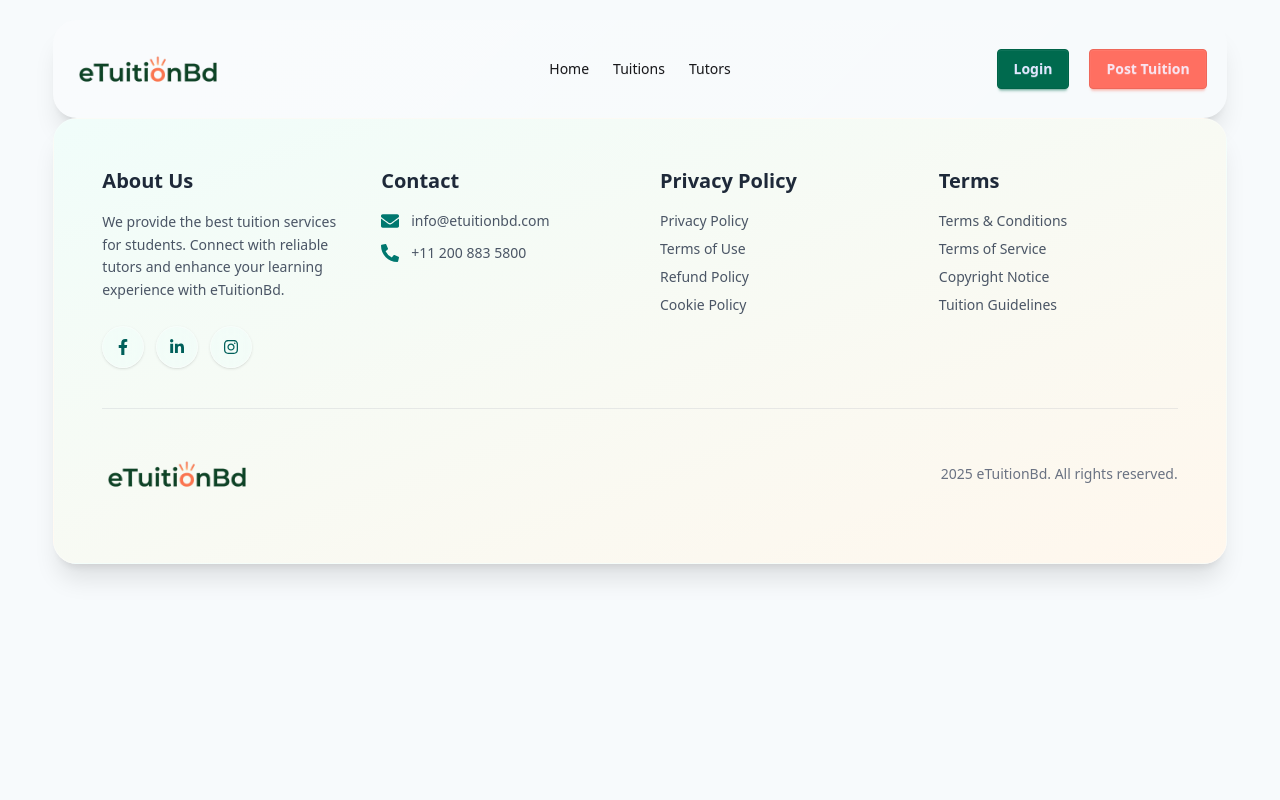
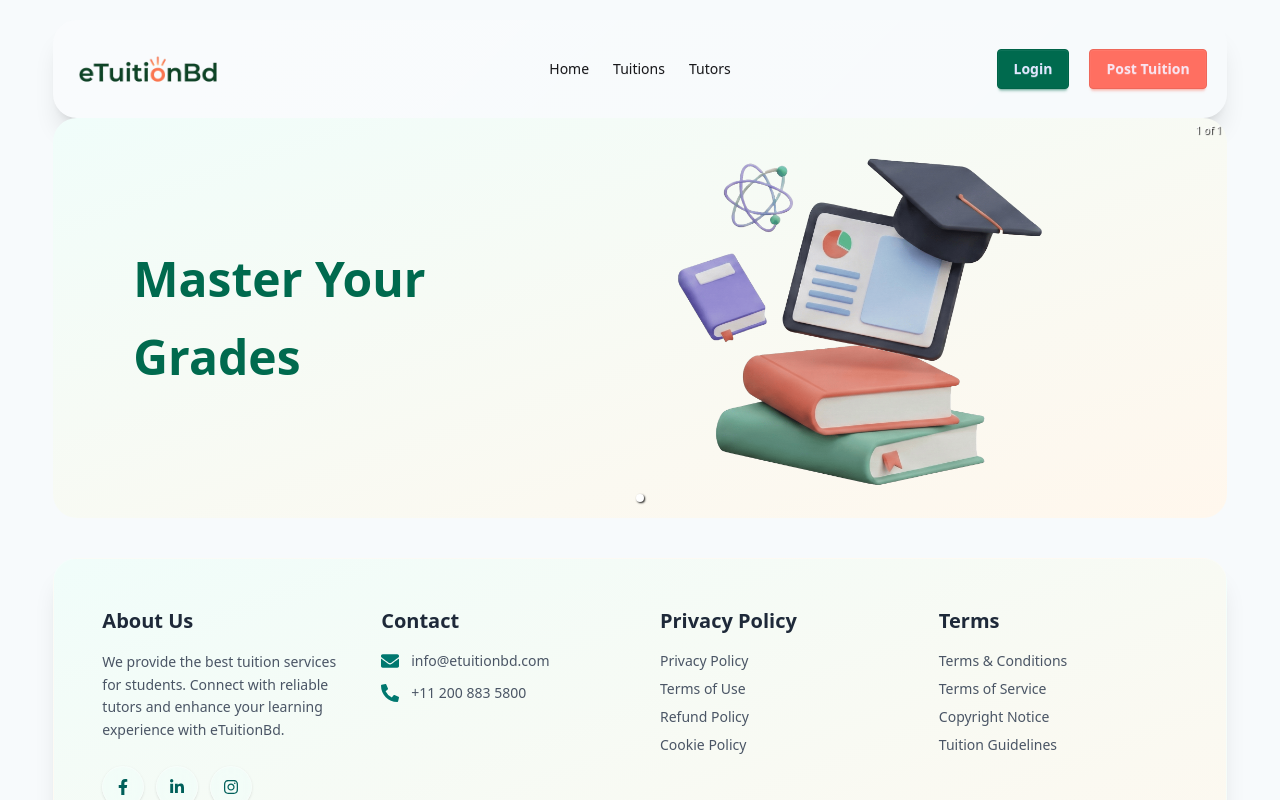
Before and after one commit to imadisimran/eTuitionBd-client, a React (Vite) app: page / in a window 1280 px wide. Shown: the top 800 px of the page. Built offline with nearby package versions, Linux system fonts and the light colour scheme.

Commit message:
hero section foundation

```diff
--- a/package.json
+++ b/package.json
@@ -14,6 +14,7 @@
     "react": "^19.2.0",
     "react-dom": "^19.2.0",
     "react-icons": "^5.5.0",
+    "react-responsive-carousel": "^3.2.23",
     "react-router": "^7.10.1",
     "tailwindcss": "^4.1.17"
   },
--- /dev/null
+++ b/src/pages/Home/HeroSection.jsx
@@ -0,0 +1,27 @@
+import React from "react";
+import { Carousel } from "react-responsive-carousel";
+import "react-responsive-carousel/lib/styles/carousel.min.css";
+import heroImg1 from "../../assets/hero.png";
+
+const HeroSection = () => {
+  return (
+    <section className="">
+      <Carousel>
+        <div className="bg-linear-to-br from-teal-50 to-orange-50 rounded-3xl">
+          <div
+            style={{ backgroundImage: `url(${heroImg1})`}}
+            className="min-h-[400px] bg-contain bg-no-repeat bg-right flex items-center pl-20"
+          >
+            <h1 className="text-5xl/relaxed text-primary text-left font-bold">
+              Master Your
+              <br />
+              Grades
+            </h1>
+          </div>
+        </div>
+      </Carousel>
+    </section>
+  );
+};
+
+export default HeroSection;
--- a/src/pages/Home/Home.jsx
+++ b/src/pages/Home/Home.jsx
@@ -1,10 +1,11 @@
 import React from 'react';
+import HeroSection from './HeroSection';
 
 const Home = () => {
     return (
-        <div>
-
-        </div>
+        <>
+            <HeroSection></HeroSection>
+        </>
     );
 };
 
--- a/src/pages/shared/Footer.jsx
+++ b/src/pages/shared/Footer.jsx
@@ -13,7 +13,7 @@ const year = date.getFullYear();
 
 const Footer = () => {
   return (
-    <footer className="w-full mx-auto bg-white/30 backdrop-blur-md border border-white/20 shadow-xl rounded-3xl p-8 md:p-12 text-base-content overflow-hidden relative bg-linear-to-br from-teal-50 to-orange-50 min-h-[400px]">
+    <footer className="w-full mx-auto bg-white/30 backdrop-blur-md border border-white/20 shadow-xl rounded-3xl p-8 md:p-12 text-base-content overflow-hidden bg-linear-to-br from-teal-50 to-orange-50 min-h-[400px]">
       <div className="grid grid-cols-1 md:grid-cols-2 lg:grid-cols-4 gap-10">
         {/* Column 1: About Us */}
         <div className="flex flex-col gap-4">
```
Also changed, not shown: src/assets/hero.png (added), 1 other file (tests, documents, lock files or other folders).
